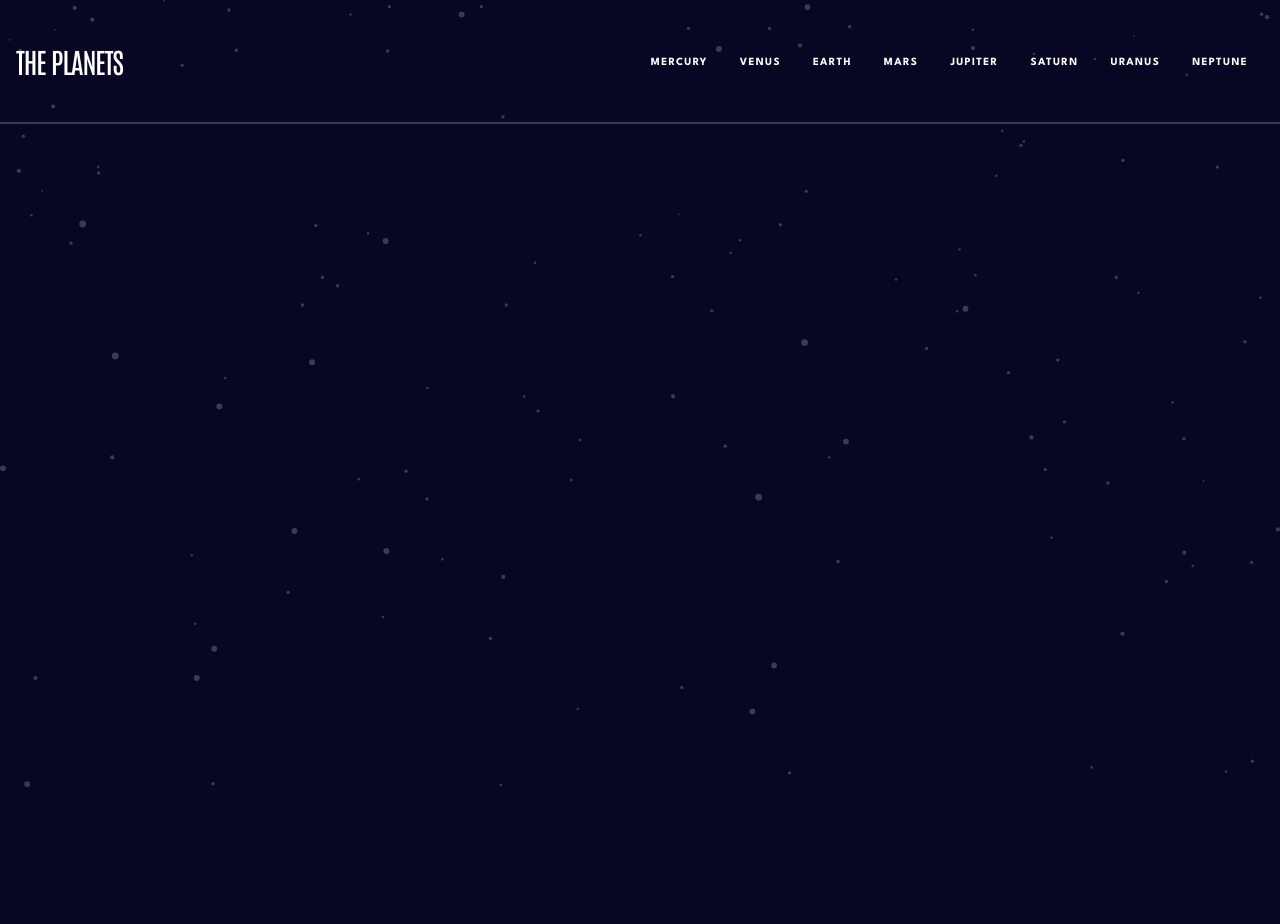
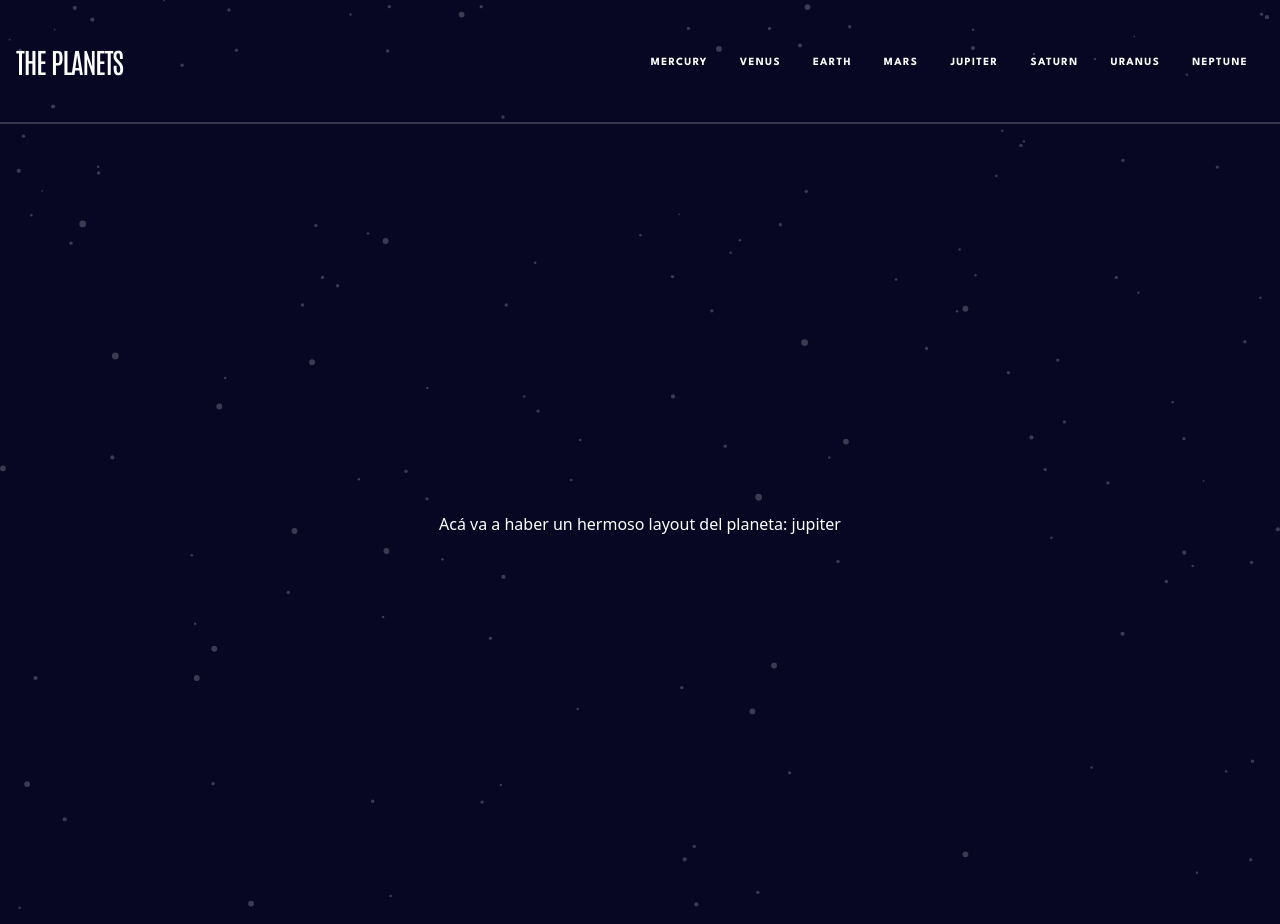
Before and after one commit to nsdonato/vamosacodearplanetas, a React (Vite) app: page / in a window 1280 px wide. Before the commit the page ends 800 px from the top, so only its background shows below. Built offline with nearby package versions, Linux system fonts and the light colour scheme.

Commit message:
feat(app): se agrega ruta por defecto y config

```diff
--- a/src/components/Layout.tsx
+++ b/src/components/Layout.tsx
@@ -1,5 +1,5 @@
 interface LayoutProps {
-  planetName: string;
+  planetName?: string;
 }
 
 // TODO: Layout components
--- a/src/components/NavBarButtons.tsx
+++ b/src/components/NavBarButtons.tsx
@@ -1,7 +1,7 @@
 import { Fragment } from "react";
 import { Link } from "wouter";
 import { Button, Img, Line } from "../components";
-import { ClassProps, MenuPlanetItem } from "../interfaces";
+import { ClassProps, MenuPlanetItem } from "PlanetTypes";
 import { planets } from "../models";
 
 type NavButtonsProps = ClassProps;
--- a/src/components/NavHeader.tsx
+++ b/src/components/NavHeader.tsx
@@ -1,5 +1,5 @@
 import { planets } from "../models";
-import { ClassProps, MenuPlanetItem } from "../interfaces";
+import { ClassProps, MenuPlanetItem } from "PlanetTypes";
 import { Link } from "wouter";
 
 type NavHeaderProps = ClassProps;
--- a/src/models/index.ts
+++ b/src/models/index.ts
@@ -1,4 +1,4 @@
-import { MenuPlanetItem } from "../interfaces";
+import { MenuPlanetItem } from "PlanetTypes";
 
 export const planets: MenuPlanetItem[] = [
   { name: "mercury" },
--- a/src/routers/AppRouter.routing.tsx
+++ b/src/routers/AppRouter.routing.tsx
@@ -8,5 +8,9 @@ export const AppRouter = () => (
     <Route path="/planets/:planetName">
       {(params) => <Layout planetName={params.planetName} />}
     </Route>
+    <Route path="/">
+      {" "}
+      <Layout />
+    </Route>
   </>
 );
--- a/tsconfig.json
+++ b/tsconfig.json
@@ -15,7 +15,7 @@
     "isolatedModules": true,
     "noEmit": true,
     "jsx": "react-jsx",
-    "types": ["vite/client"]
+    "types": ["vite/client", "./src/interfaces"]
   },
   "include": ["src"],
   "references": [{"path": "./tsconfig.node.json"}]
```
Also changed, not shown: src/interfaces/index.d.ts (added, +9 -0 lines), src/interfaces/index.ts (deleted, +0 -7 lines).
